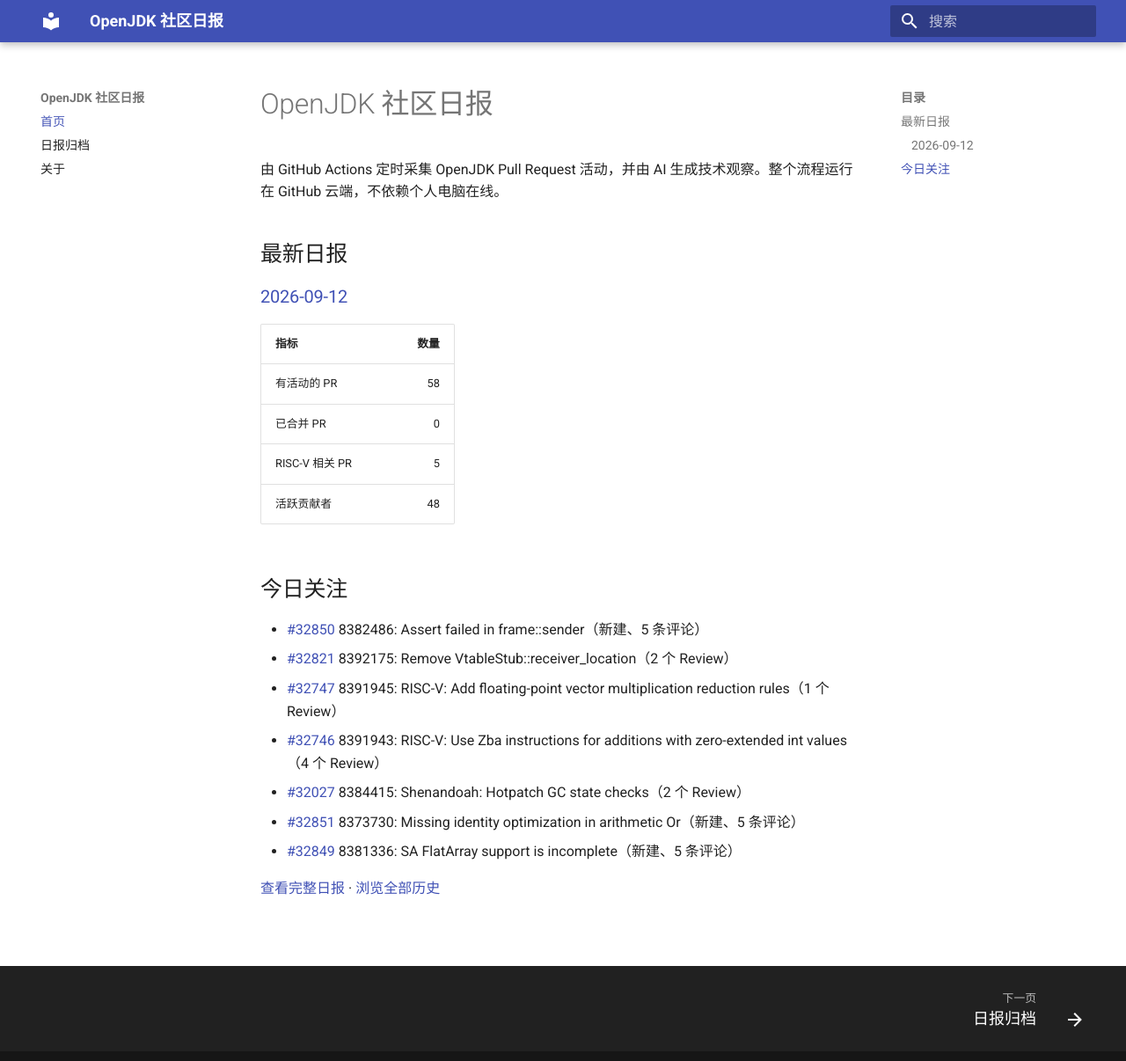
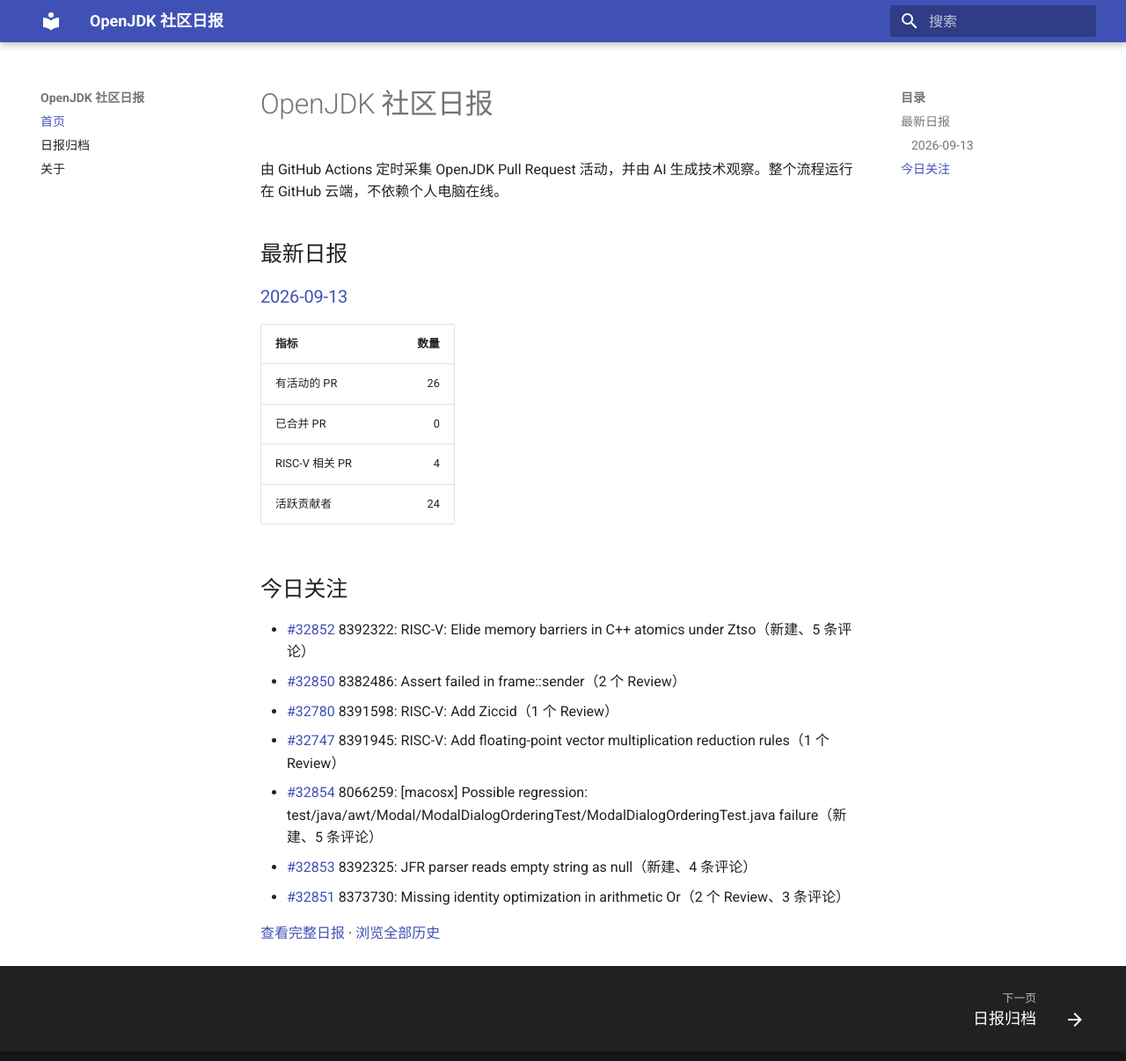
Before and after one commit to DingliZhang/openjdk-daily, an MkDocs documentation site: the page built from docs/index.md, in a window 1280 px wide and 1219 px high. Shown: the top 1206 px of the window at 88% size. Built offline with MkDocs 1.6.1 and Material for MkDocs 9.7.7, drawn with Linux system fonts in a browser that asks for light colours.

Commit message:
report: add OpenJDK daily report

```diff
--- a/docs/index.md
+++ b/docs/index.md
@@ -4,23 +4,23 @@
 
 ## 最新日报
 
-### [2026-09-12](reports/2026/2026-09-12.md)
+### [2026-09-13](reports/2026/2026-09-13.md)
 
 | 指标 | 数量 |
 |---|---:|
-| 有活动的 PR | 58 |
+| 有活动的 PR | 26 |
 | 已合并 PR | 0 |
-| RISC-V 相关 PR | 5 |
-| 活跃贡献者 | 48 |
+| RISC-V 相关 PR | 4 |
+| 活跃贡献者 | 24 |
 
 ## 今日关注
 
-- [#32850](https://github.com/openjdk/jdk/pull/32850) 8382486: Assert failed in frame::sender（新建、5 条评论）
-- [#32821](https://github.com/openjdk/jdk/pull/32821) 8392175: Remove VtableStub::receiver_location（2 个 Review）
+- [#32852](https://github.com/openjdk/jdk/pull/32852) 8392322: RISC-V: Elide memory barriers in C++ atomics under Ztso（新建、5 条评论）
+- [#32850](https://github.com/openjdk/jdk/pull/32850) 8382486: Assert failed in frame::sender（2 个 Review）
+- [#32780](https://github.com/openjdk/jdk/pull/32780) 8391598: RISC-V: Add Ziccid（1 个 Review）
 - [#32747](https://github.com/openjdk/jdk/pull/32747) 8391945: RISC-V: Add floating-point vector multiplication reduction rules（1 个 Review）
-- [#32746](https://github.com/openjdk/jdk/pull/32746) 8391943: RISC-V: Use Zba instructions for additions with zero-extended int values（4 个 Review）
-- [#32027](https://github.com/openjdk/jdk/pull/32027) 8384415: Shenandoah: Hotpatch GC state checks（2 个 Review）
-- [#32851](https://github.com/openjdk/jdk/pull/32851) 8373730: Missing identity optimization in arithmetic Or（新建、5 条评论）
-- [#32849](https://github.com/openjdk/jdk/pull/32849) 8381336: SA FlatArray support is incomplete（新建、5 条评论）
+- [#32854](https://github.com/openjdk/jdk/pull/32854) 8066259: [macosx] Possible regression: test/java/awt/Modal/ModalDialogOrderingTest/ModalDialogOrderingTest.java failure（新建、5 条评论）
+- [#32853](https://github.com/openjdk/jdk/pull/32853) 8392325: JFR parser reads empty string as null（新建、4 条评论）
+- [#32851](https://github.com/openjdk/jdk/pull/32851) 8373730: Missing identity optimization in arithmetic Or（2 个 Review、3 条评论）
 
-[查看完整日报](reports/2026/2026-09-12.md) · [浏览全部历史](reports/index.md)
+[查看完整日报](reports/2026/2026-09-13.md) · [浏览全部历史](reports/index.md)
```
Also changed, not shown: docs/reports/2026/2026-09-13.md (added, +136 -0 lines), docs/reports/index.md (+2 -1 lines), 2 other files.
